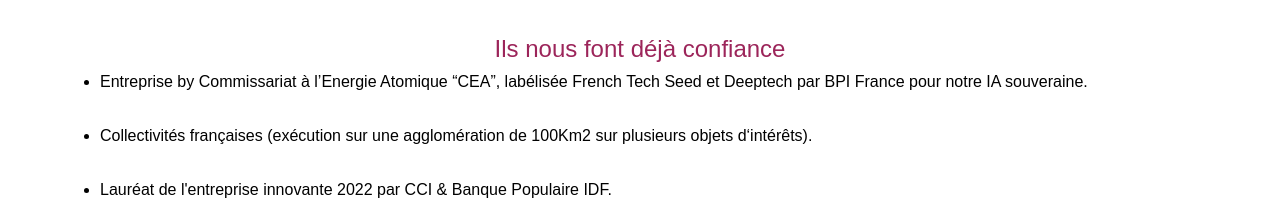
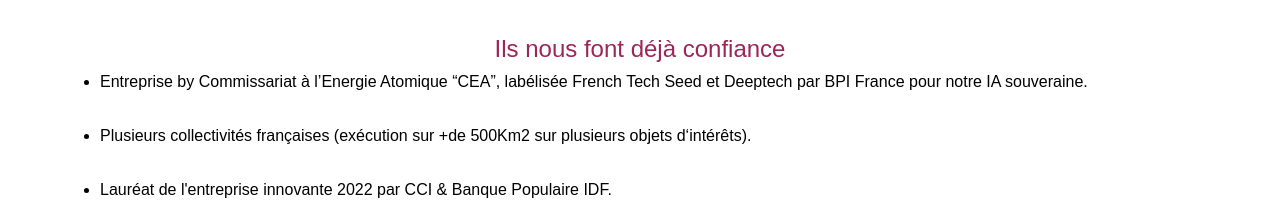
Before and after one commit to b-partners/web-landing, a React (Create React App) app: page /collectivity in a window 1280 px wide. Shown: the part 2480-2693 px from the top of the page. Built offline with nearby package versions, Linux system fonts and the light colour scheme; no server answers; a web font is replaced by a local one.

Commit message:
chore: modify text in the partner section

```diff
--- a/src/pages/Collectivity/components/Partners.jsx
+++ b/src/pages/Collectivity/components/Partners.jsx
@@ -18,8 +18,7 @@ export function Partners() {
                     BPI
                     France pour notre IA souveraine.
                 </li>
-                <li>Collectivités françaises (exécution sur une agglomération de 100Km2 sur plusieurs objets
-                    d‘intérêts).
+                <li>Plusieurs collectivités françaises (exécution sur +de 500Km2 sur plusieurs objets d‘intérêts).
                 </li>
                 <li>Lauréat de l'entreprise innovante 2022 par CCI & Banque Populaire IDF.</li>
             </ul>
```
